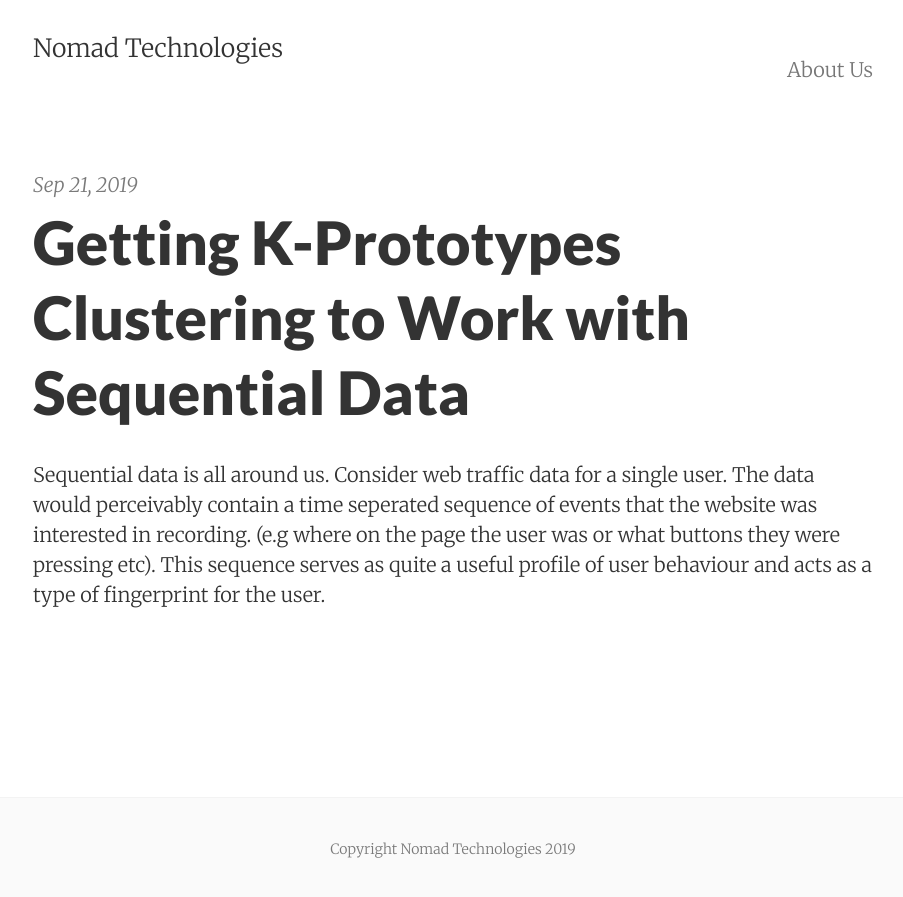
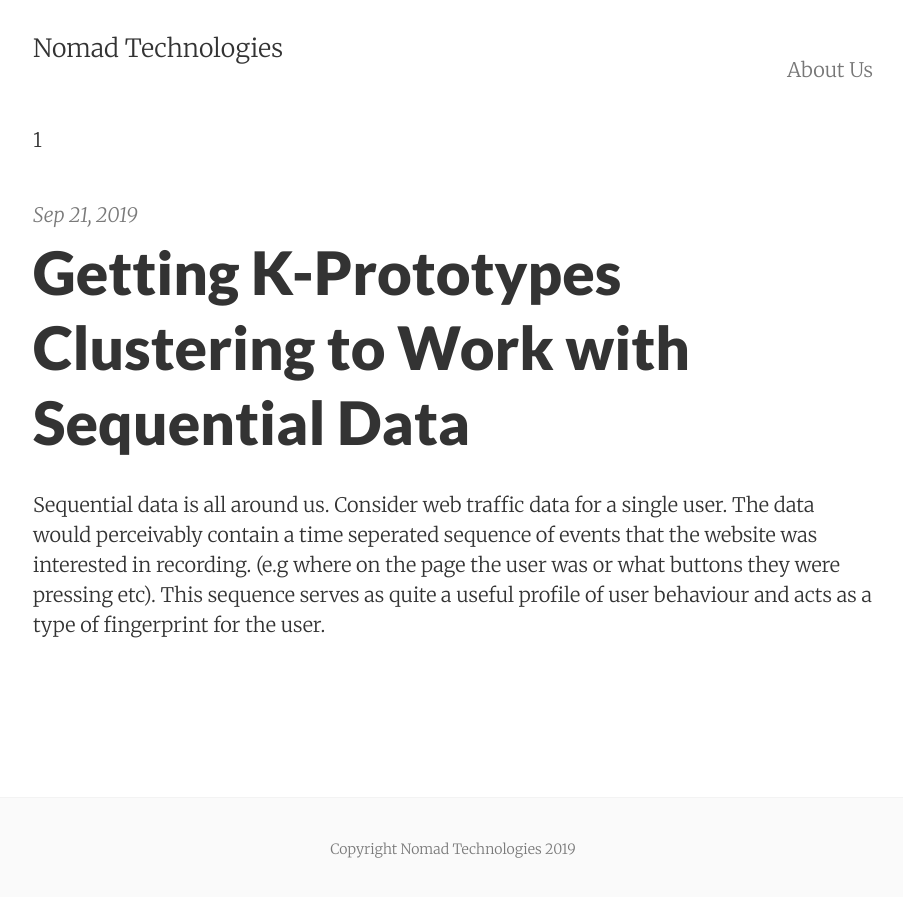
Before and after one commit to nomadtechnologies/nomadtechnologies.github.io, a Jekyll site: the page built from index.html, in a window 1280 px wide. Shown: the top 897 px of the page, without its empty margins (187-1090 px from the left). Built offline with Jekyll 4.4.1, drawn with Linux system fonts in a browser that asks for light colours; the list of posts is cut into pages by our own code.

Commit message:
Update index.html

```diff
--- a/index.html
+++ b/index.html
@@ -7,6 +7,7 @@ layout: default
   {% if posts_count > 0 %}
     <div class="posts">
       {% for post in paginator.posts %}
+	    <span>{{ posts_count }}</span>
         <div class="post py3">
           <p class="post-meta">
 	    {% if site.date_format %}
```
